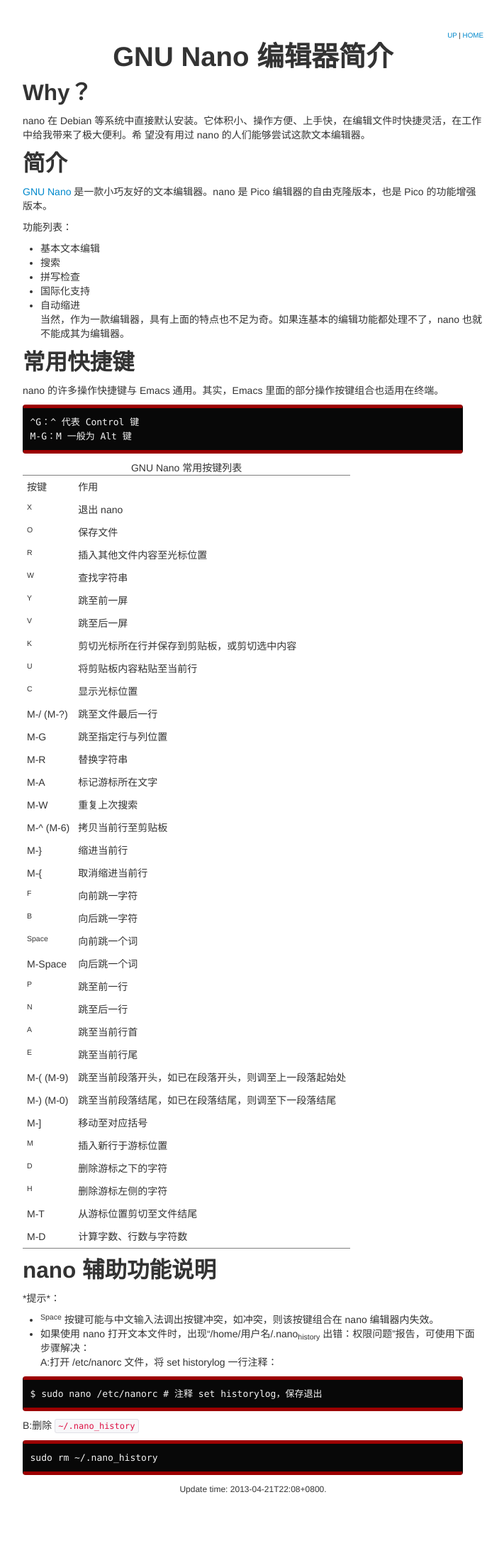
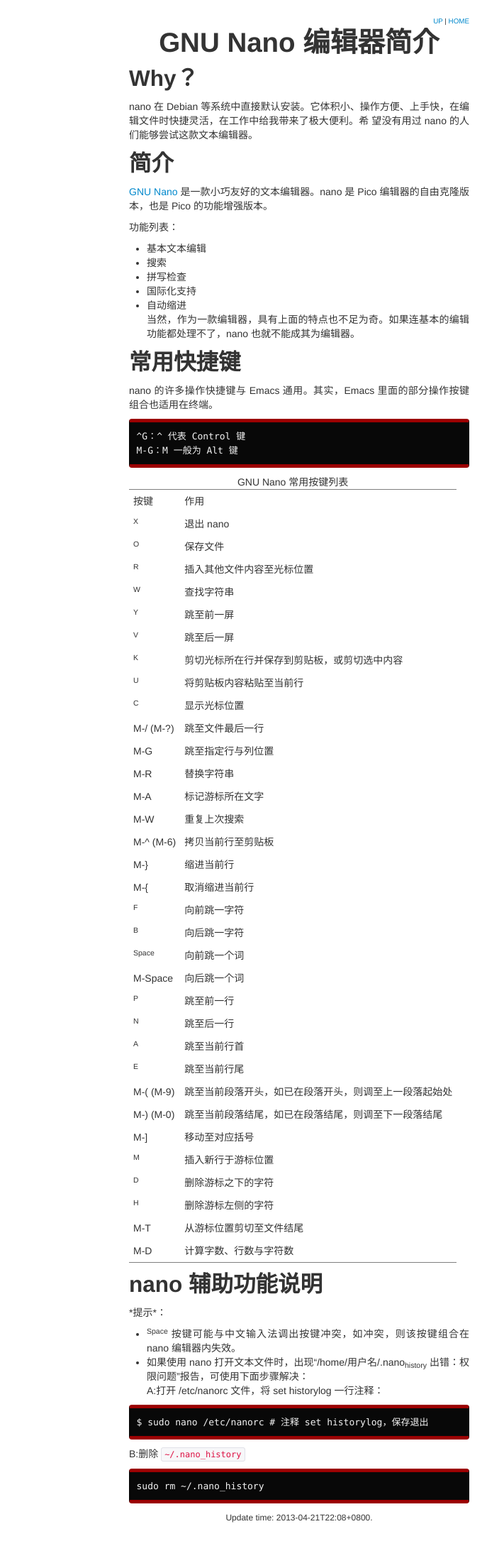
Before and after one commit to tuhaihe/blog, a PHP site: page /nano.html in a window 1280 px wide. Shown: the whole page at 71% size, without its empty margins (218-929 px from the left). Before the commit the page ends 2105 px from the top, so only its background shows below. Run offline with PHP 8.4, Linux system fonts and the light colour scheme.

Commit message:
ajust body css

```diff
--- a/public_html/css/org.css
+++ b/public_html/css/org.css
@@ -54,12 +54,16 @@ p.postamble { text-align: center;
 	      font-size: 12px;
 	    }
 body {
-    padding-top: 40px;
-    padding-bottom: 40px;
-    padding-left: 250px;
-    padding-right:250px;
-    text-align:left;
-    max-width:650px;
+	padding:20px 400px;
+    	text-align:justify;
+    	max-width:600px;
+    	/*original body css
+    	padding-top: 40px;
+    	padding-bottom: 40px;
+    	padding-left: 250px;
+    	padding-right:250px;
+    	text-align:left;
+    	max-width:650px;*/
 }
 
 blockquote p {
```
